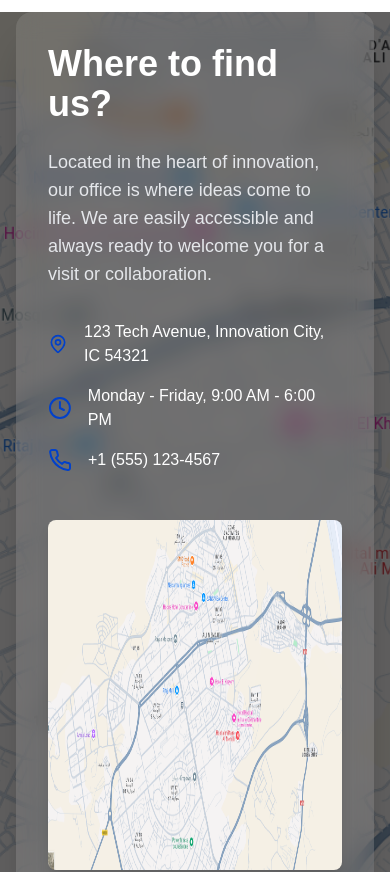
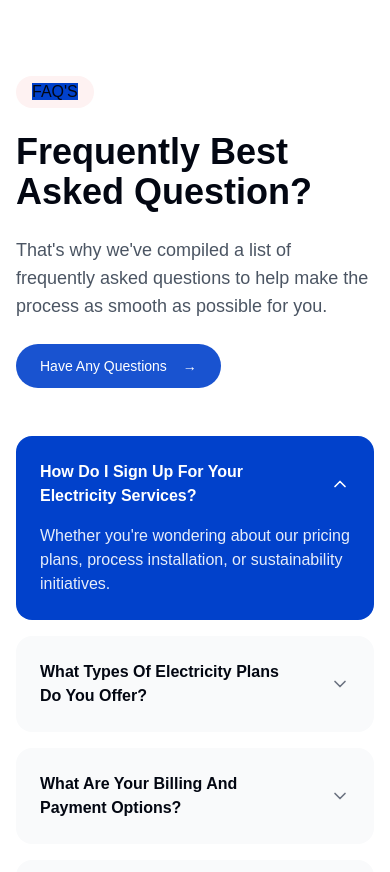
Before and after one commit to MGPychi/dalielectrique, a Next.js app: page / in a window 390 px wide. Shown: the part 4960-5832 px from the top of the page. Built offline with nearby package versions, Linux system fonts and the light colour scheme.

Commit message:
added q and a section

```diff
--- /dev/null
+++ b/src/app/_components/AndQ.tsx
@@ -0,0 +1,118 @@
+"use client";
+
+import { useState } from "react";
+import { m as motion, AnimatePresence } from "framer-motion";
+import { ChevronDown } from "lucide-react";
+import { Button } from "@/components/ui/button";
+
+const content = [
+  {
+    question: "How Do I Sign Up For Your Electricity Services?",
+    answer:
+      "Whether you're wondering about our pricing plans, process installation, or sustainability initiatives.",
+  },
+  {
+    question: "What Types Of Electricity Plans Do You Offer?",
+    answer:
+      "We offer a variety of plans including fixed-rate, variable-rate, and renewable energy options to suit your needs.",
+  },
+  {
+    question: "What Are Your Billing And Payment Options?",
+    answer:
+      "We provide flexible payment options including automatic payments, online billing, and various payment methods.",
+  },
+  {
+    question: "How Can I Track My Energy Usage With Your Services?",
+    answer:
+      "Our smart metering system allows you to monitor your usage in real-time through our mobile app and web portal.",
+  },
+];
+
+export default function AandQ() {
+  const [activeIndex, setActiveIndex] = useState<number | null>(0);
+
+  return (
+    <div className="container mx-auto min-h-[70vh] px-4 py-16 max-w-7xl">
+      <div className="grid lg:grid-cols-2 gap-12">
+        <div className="space-y-6">
+          <div className="inline-block px-4 py-1 bg-red-50 rounded-full">
+            <span className="bg-primary font-medium">FAQ'S</span>
+          </div>
+          <h2 className="text-4xl font-bold">
+            Frequently Best Asked Question?
+          </h2>
+          <p className="text-gray-600 text-lg">
+            That's why we've compiled a list of frequently asked questions to
+            help make the process as smooth as possible for you.
+          </p>
+          <Button
+            className="bg-primary/90 hover:bg-primary  text-white rounded-full px-6"
+            size="lg"
+          >
+            Have Any Questions
+            <span className="ml-2">→</span>
+          </Button>
+        </div>
+
+        {/* Right Column */}
+        <div className="space-y-4">
+          <AnimatePresence>
+            {content.map((item, index) => (
+              <motion.div
+                key={index}
+                initial={{ opacity: 0, y: 20 }}
+                animate={{ opacity: 1, y: 0 }}
+                transition={{ delay: index * 0.1 }}
+              >
+                <button
+                  onClick={() =>
+                    setActiveIndex(activeIndex === index ? null : index)
+                  }
+                  className={`w-full text-left p-6 rounded-2xl transition-colors duration-200 ${
+                    activeIndex === index
+                      ? "bg-primary text-white"
+                      : "bg-gray-50 hover:bg-gray-100"
+                  }`}
+                >
+                  <div className="flex justify-between items-center">
+                    <h3 className="font-semibold pr-8">{item.question}</h3>
+                    <motion.div
+                      animate={{ rotate: activeIndex === index ? 180 : 0 }}
+                      transition={{ duration: 0.2 }}
+                    >
+                      <ChevronDown
+                        className={`w-5 h-5 ${
+                          activeIndex === index ? "text-white" : "text-gray-500"
+                        }`}
+                      />
+                    </motion.div>
+                  </div>
+                  <AnimatePresence mode="sync">
+                    {activeIndex === index && (
+                      <motion.div
+                        initial={{ height: 0, opacity: 0 }}
+                        animate={{ height: "auto", opacity: 1 }}
+                        exit={{ height: 0, opacity: 0 }}
+                        transition={{ duration: 0.2, ease: "backIn" }}
+                      >
+                        <p
+                          className={`mt-4 ${
+                            activeIndex === index
+                              ? "text-white/90"
+                              : "text-gray-600"
+                          }`}
+                        >
+                          {item.answer}
+                        </p>
+                      </motion.div>
+                    )}
+                  </AnimatePresence>
+                </button>
+              </motion.div>
+            ))}
+          </AnimatePresence>
+        </div>
+      </div>
+    </div>
+  );
+}
--- a/src/app/page.tsx
+++ b/src/app/page.tsx
@@ -11,6 +11,7 @@ import Reviews from "./_components/Reviews";
 import ContactusSection from "./_components/ContactUsSection";
 import ScrollUp from "./_components/ScrollUp";
 import { m as motion } from "framer-motion";
+import AandQ from "./_components/AndQ";
 
 export default function Homepage() {
   const { scrollYProgress } = useScroll();
@@ -28,6 +29,7 @@ export default function Homepage() {
         <MainProducts />
         <Reviews />
         <WhyChooseUs />
+        <AandQ />
         <Location />
         <ContactusSection />
         <ScrollUp />
```
